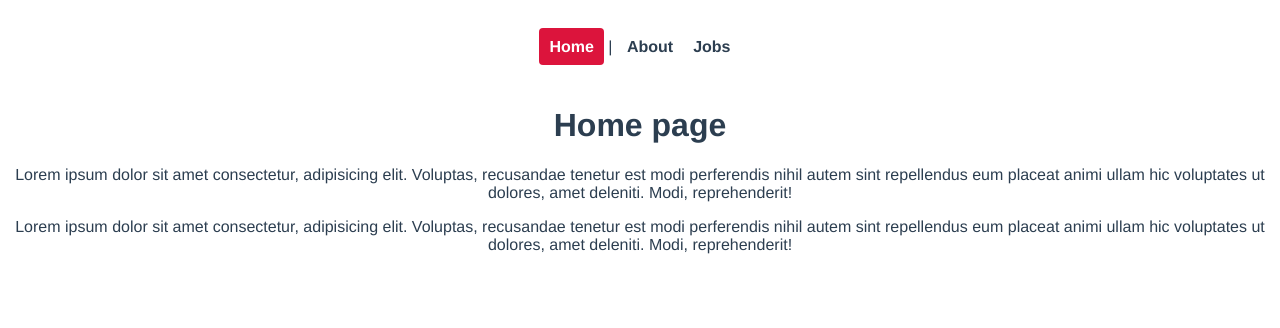
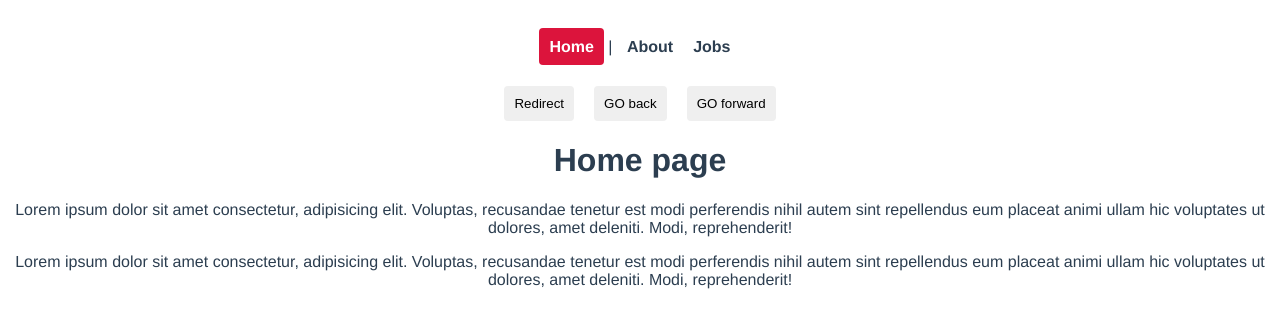
Before and after one commit to Erwan228/vue-router-test, a Vue app in the folder scholar-jobs/: page / in a window 1280 px wide. Shown: the top 328 px of the page. Built offline with nearby package versions, Linux system fonts and the light colour scheme.

Commit message:
programmatic navigation

```diff
--- a/scholar-jobs/src/App.vue
+++ b/scholar-jobs/src/App.vue
@@ -4,8 +4,29 @@
     <router-link :to="{ name: 'About' }">About</router-link>
     <router-link :to="{ name: 'Jobs' }">Jobs</router-link>
   </nav>
+
+<button @click="redirect">Redirect</button>
+<button @click="back">GO back</button>
+<button @click="forward">GO forward</button>
+
   <router-view/>
 </template>
+
+<script>
+export default {
+  methods: {
+    redirect(){
+      this.$router.push({name: 'Home'})
+    },
+    back(){
+      this.$router.go(-1)
+    },
+    forward(){
+      this.$router.go(1)
+    },
+  }
+}
+</script>
 
 <style>
 #app {
@@ -32,4 +53,10 @@
   color: white;
   background: crimson;
 }
+button {
+  margin: 0 10px;
+  padding: 10px;
+  border: none;
+  border-radius: 4px;
+}
 </style>
```
